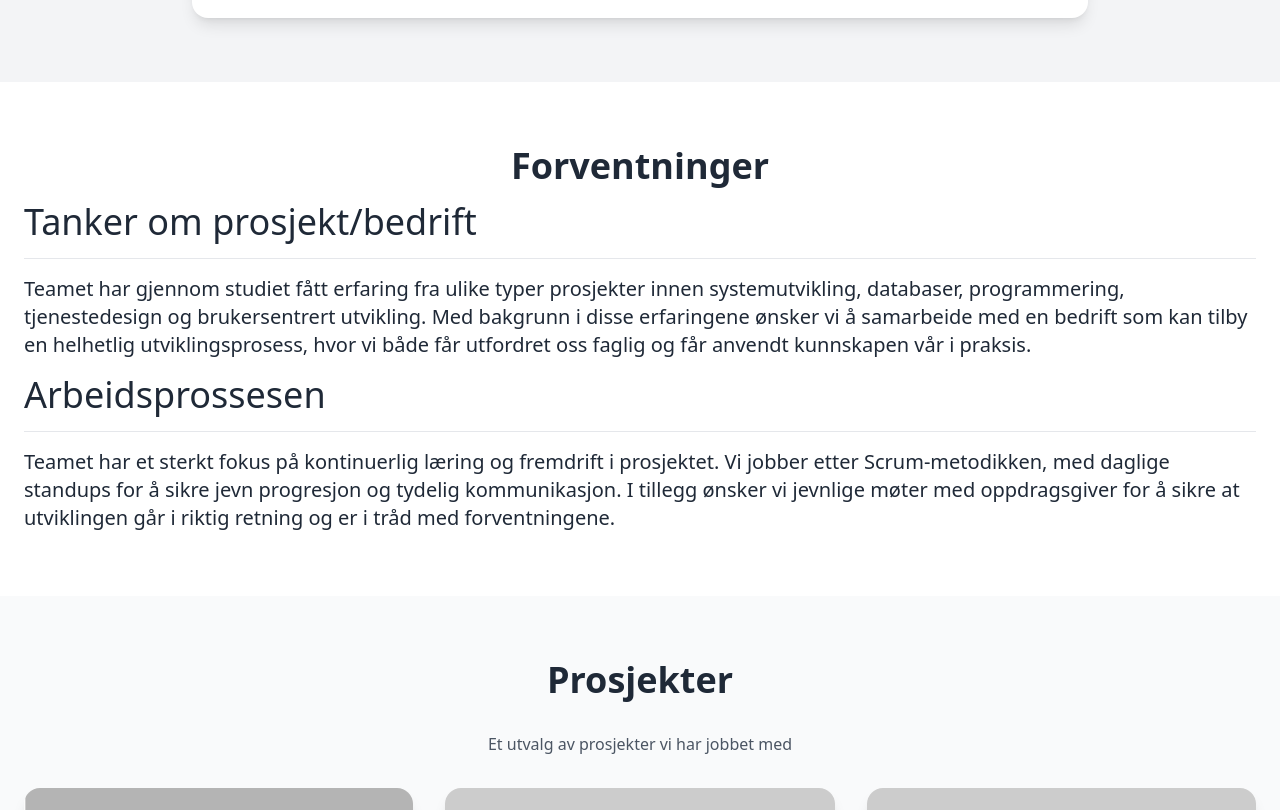
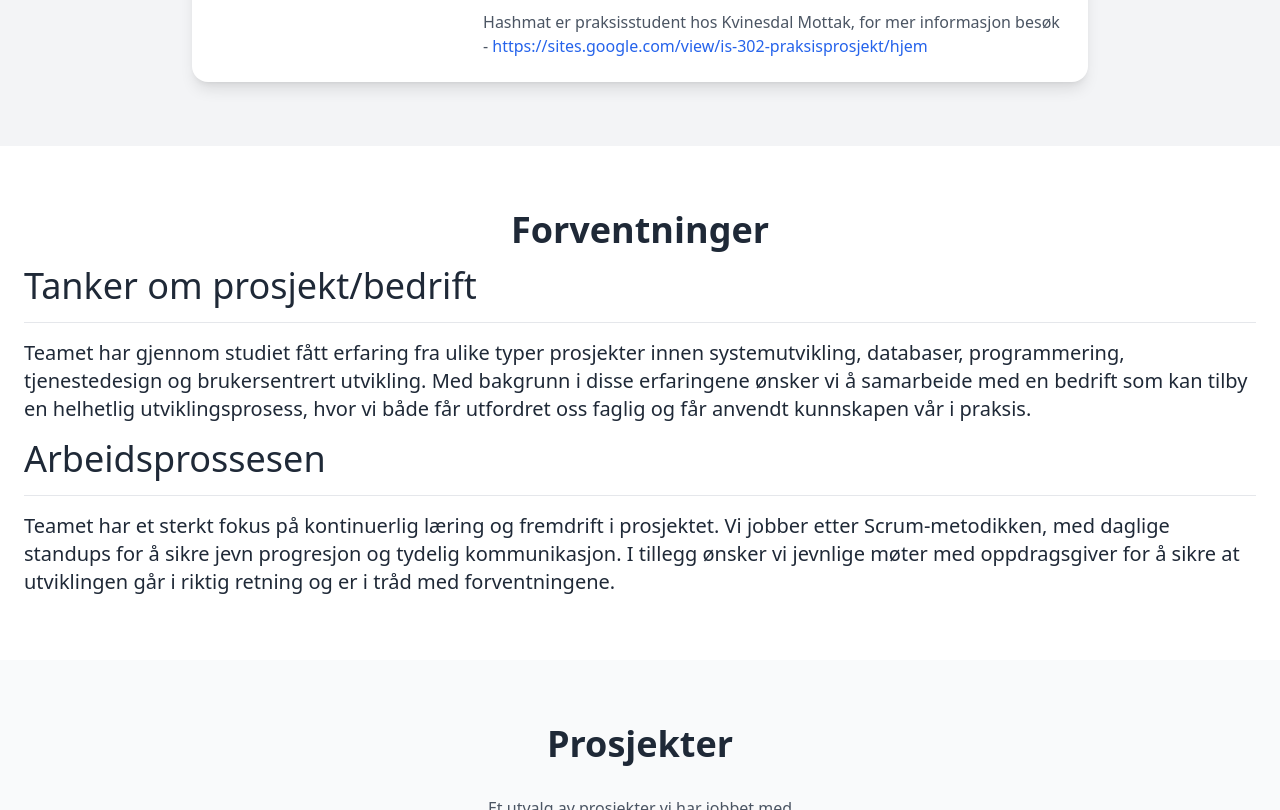
Before and after one commit to ayuubomer/gruppeside, a plain HTML site: page index.html in a window 1280 px wide. Shown: the part 3082-3892 px from the top of the page. Drawn offline with nearby package versions, Linux system fonts and the light colour scheme; placeholder pictures from the web are drawn by us.

Commit message:
Update index.html

```diff
--- a/index.html
+++ b/index.html
@@ -256,7 +256,13 @@
             <li><Strong>Database-utvikling:</Strong> MySQL, MariaDB</li>
             <li><Strong>Utvikler-verktøy:</Strong> Docker, Git</li>
           </ul>
-
+          <p class="text-gray-600 mt-4">
+            Hashmat er praksisstudent hos Kvinesdal Mottak, for mer informasjon besøk -
+            <a href="https://sites.google.com/view/is-302-praksisprosjekt/hjem" target="_blank"
+              class="text-blue-600 hover:underline">
+              https://sites.google.com/view/is-302-praksisprosjekt/hjem
+            </a>
+          </p>
 
         </div>
       </div>
```
